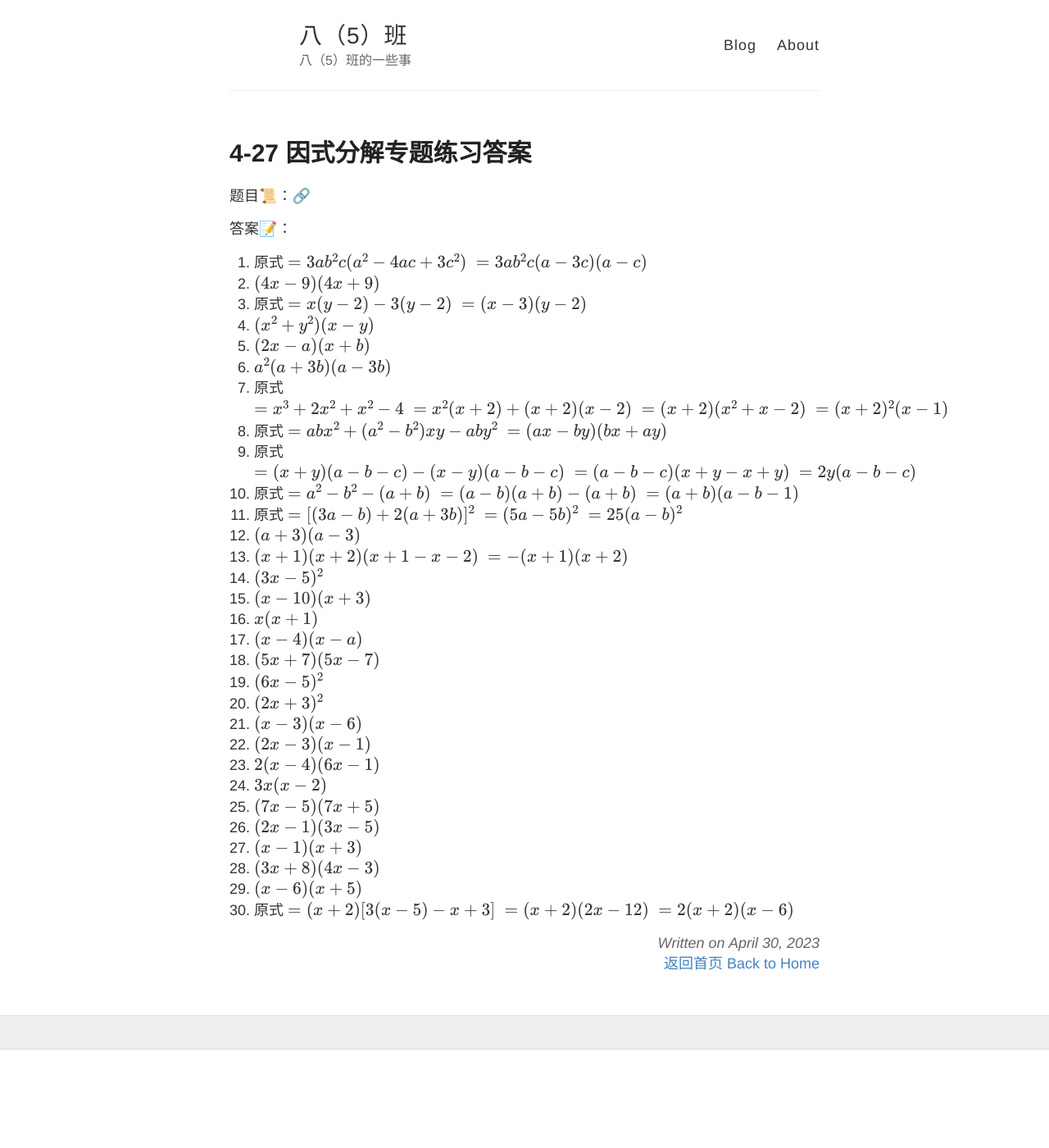
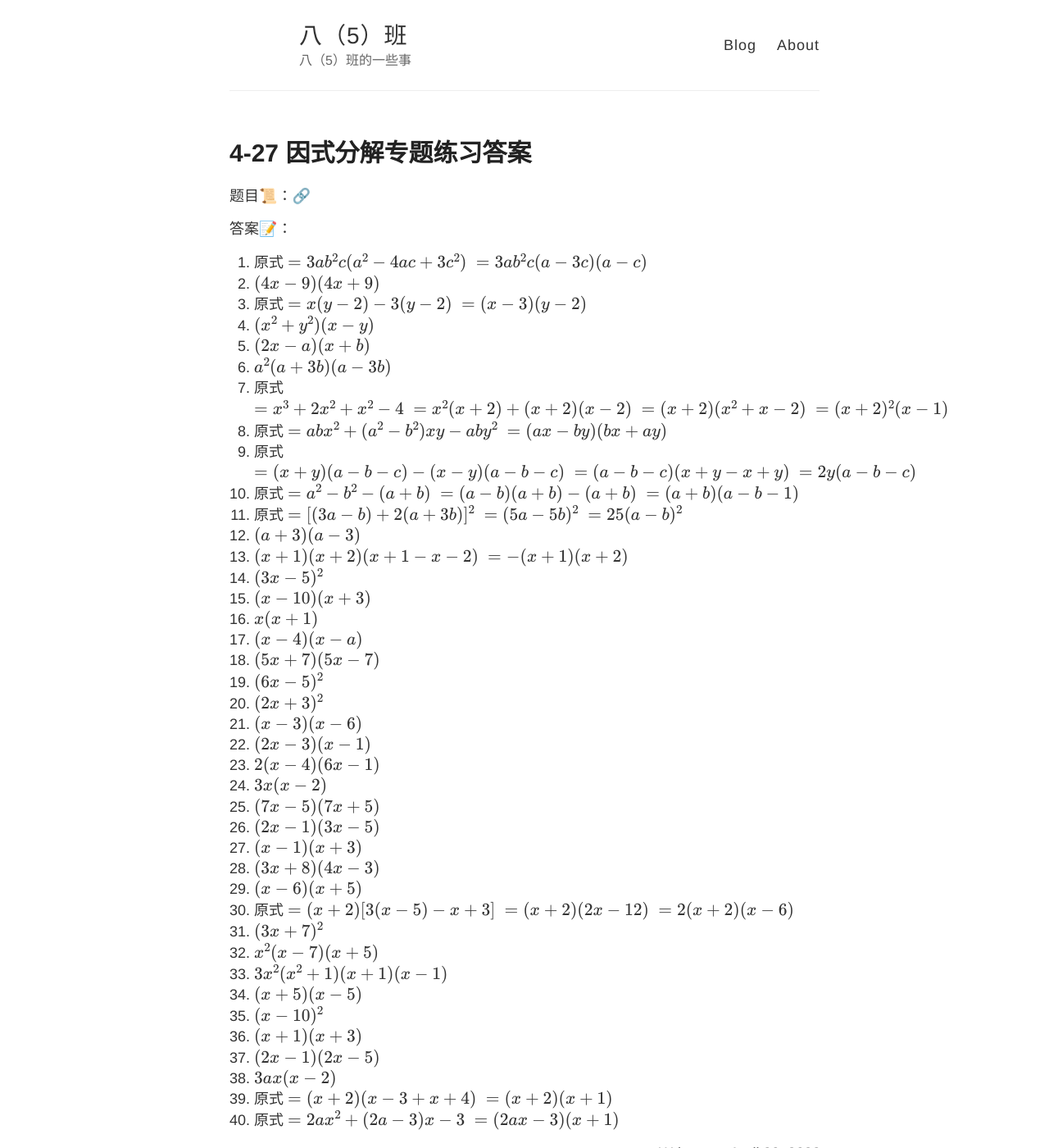
Before and after one commit to Website-xieyuen/website-xieyuen.github.io, a Jekyll site: the page built from _posts/2023-4-30-Factorization-Answer.md, in a window 1280 px wide and 1400 px high. Shown: the whole window at 82% size. Built offline with Jekyll 4.4.1, drawn with Linux system fonts in a browser that asks for light colours.

Commit message:
Update 2023-4-30-Factorization-Answer.md

```diff
--- a/_posts/2023-4-30-Factorization-Answer.md
+++ b/_posts/2023-4-30-Factorization-Answer.md
@@ -9,7 +9,7 @@ permalink: /posts/2023/4/30/factorization-answer
 答案📝：
 
 1. 原式 $ = 3 a b ^ { 2 } c ( a ^{ 2 } - 4 a c + 3 c ^ { 2 } ) \\ = 3 a b ^ { 2 } c ( a - 3 c ) ( a - c ) $
-2. $ ( 4 x - 9 ) ( 4 x +9) $
+2. $ ( 4 x - 9 ) ( 4 x + 9 ) $
 3. 原式 $ = x ( y - 2 ) - 3 ( y - 2 ) \\ = ( x - 3 ) ( y - 2 ) $
 4. $ ( x ^ { 2 } + y ^ { 2 } ) ( x - y ) $
 5. $ ( 2 x - a ) ( x + b ) $
@@ -38,3 +38,13 @@ permalink: /posts/2023/4/30/factorization-answer
 28. $ ( 3 x + 8 ) ( 4 x - 3 ) $
 29. $ ( x - 6 ) ( x + 5 ) $
 30. 原式 $ = ( x + 2 ) [ 3 ( x - 5 ) - x + 3 ] \\ = ( x + 2 ) ( 2 x -12 ) \\ = 2 ( x + 2 ) ( x - 6 ) $
+31. $ ( 3 x + 7 ) ^ { 2 } $
+32. $ x ^ { 2 } ( x - 7 ) ( x + 5 ) $
+33. $ 3 x ^ { 2 } ( x ^ { 2 } + 1 ) ( x + 1 ) ( x - 1 ) $
+34. $ ( x + 5 ) ( x - 5) $
+35. $ ( x - 10 ) ^ { 2 } $
+36. $ ( x + 1 ) ( x + 3 ) $
+37. $ ( 2 x - 1 ) ( 2 x - 5 ) $
+38. $ 3 a x ( x - 2 ) $
+39. 原式 $ = ( x + 2 ) ( x - 3 + x + 4 ) \\ = ( x + 2 ) ( x + 1 ) $
+40. 原式 $ = 2 a x ^ { 2 } + ( 2 a - 3 ) x -3 \\ = ( 2 a x - 3 ) ( x + 1 ) $
```
